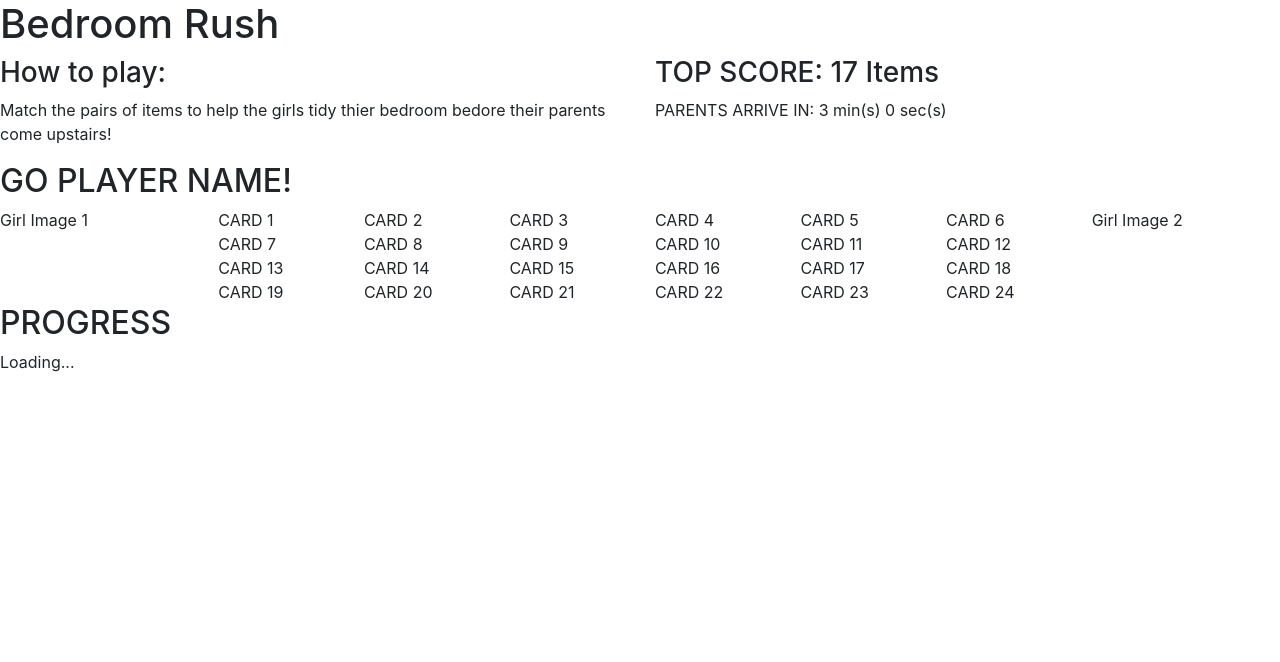
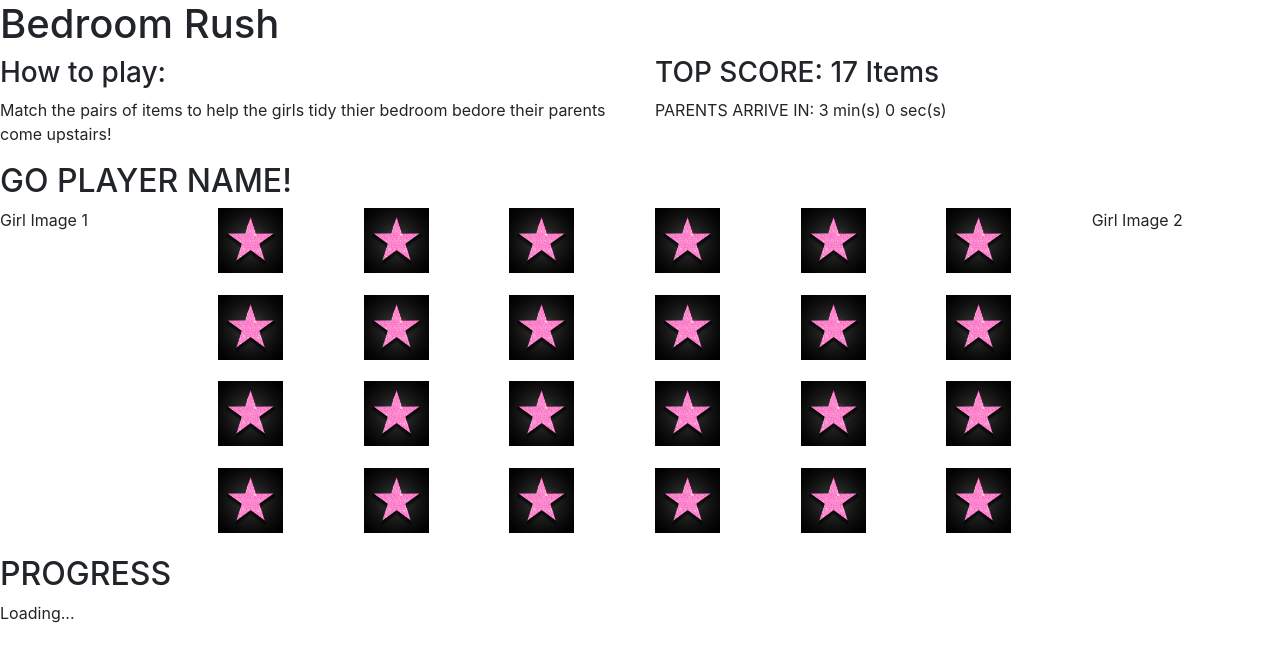
Before and after one commit to niallhatton/FunGame, a plain HTML site: page index.html in a window 1280 px wide. Drawn offline with nearby package versions, Linux system fonts and the light colour scheme; files that its build step writes are made by us from their sources.

Commit message:
Upload and link card defaul image and resize in css

```diff
--- /dev/null
+++ b/assets/css/style.css
@@ -0,0 +1,4 @@
+.card-image-default {
+    max-width: 75%;
+    max-height: 75%;
+}
--- a/index.html
+++ b/index.html
@@ -72,36 +72,36 @@
         <div class="col-2">Girl Image 1</div>
         <div class="col-8">
             <div class="row">
-                <div class="col-2">CARD 1</div>
-                <div class="col-2">CARD 2</div>
-                <div class="col-2">CARD 3</div>
-                <div class="col-2">CARD 4</div>
-                <div class="col-2">CARD 5</div>
-                <div class="col-2">CARD 6</div>
+                <div class="col-2"><img class="card-image-default" src="assets/images/BlackPinkStar.jpg"></div>
+                <div class="col-2"><img class="card-image-default" src="assets/images/BlackPinkStar.jpg"></div>
+                <div class="col-2"><img class="card-image-default" src="assets/images/BlackPinkStar.jpg"></div>
+                <div class="col-2"><img class="card-image-default" src="assets/images/BlackPinkStar.jpg"></div>
+                <div class="col-2"><img class="card-image-default" src="assets/images/BlackPinkStar.jpg"></div>
+                <div class="col-2"><img class="card-image-default" src="assets/images/BlackPinkStar.jpg"></div>
             </div>
             <div class="row">
-                <div class="col-2">CARD 7</div>
-                <div class="col-2">CARD 8</div>
-                <div class="col-2">CARD 9</div>
-                <div class="col-2">CARD 10</div>
-                <div class="col-2">CARD 11</div>
-                <div class="col-2">CARD 12</div>
+                <div class="col-2"><img class="card-image-default" src="assets/images/BlackPinkStar.jpg"></div>
+                <div class="col-2"><img class="card-image-default" src="assets/images/BlackPinkStar.jpg"></div>
+                <div class="col-2"><img class="card-image-default" src="assets/images/BlackPinkStar.jpg"></div>
+                <div class="col-2"><img class="card-image-default" src="assets/images/BlackPinkStar.jpg"></div>
+                <div class="col-2"><img class="card-image-default" src="assets/images/BlackPinkStar.jpg"></div>
+                <div class="col-2"><img class="card-image-default" src="assets/images/BlackPinkStar.jpg"></div>
             </div>
             <div class="row">
-                <div class="col-2">CARD 13</div>
-                <div class="col-2">CARD 14</div>
-                <div class="col-2">CARD 15</div>
-                <div class="col-2">CARD 16</div>
-                <div class="col-2">CARD 17</div>
-                <div class="col-2">CARD 18</div>
+                <div class="col-2"><img class="card-image-default" src="assets/images/BlackPinkStar.jpg"></div>
+                <div class="col-2"><img class="card-image-default" src="assets/images/BlackPinkStar.jpg"></div>
+                <div class="col-2"><img class="card-image-default" src="assets/images/BlackPinkStar.jpg"></div>
+                <div class="col-2"><img class="card-image-default" src="assets/images/BlackPinkStar.jpg"></div>
+                <div class="col-2"><img class="card-image-default" src="assets/images/BlackPinkStar.jpg"></div>
+                <div class="col-2"><img class="card-image-default" src="assets/images/BlackPinkStar.jpg"></div>
             </div>
             <div class="row">
-                <div class="col-2">CARD 19</div>
-                <div class="col-2">CARD 20</div>
-                <div class="col-2">CARD 21</div>
-                <div class="col-2">CARD 22</div>
-                <div class="col-2">CARD 23</div>
-                <div class="col-2">CARD 24</div>
+                <div class="col-2"><img class="card-image-default" src="assets/images/BlackPinkStar.jpg"></div>
+                <div class="col-2"><img class="card-image-default" src="assets/images/BlackPinkStar.jpg"></div>
+                <div class="col-2"><img class="card-image-default" src="assets/images/BlackPinkStar.jpg"></div>
+                <div class="col-2"><img class="card-image-default" src="assets/images/BlackPinkStar.jpg"></div>
+                <div class="col-2"><img class="card-image-default" src="assets/images/BlackPinkStar.jpg"></div>
+                <div class="col-2"><img class="card-image-default" src="assets/images/BlackPinkStar.jpg"></div>
             </div>
         </div>
         <div class="col-2">Girl Image 2</div>
```
Also changed, not shown: assets/images/BlackPinkStar.jpg (added), assets/styles/style.css (deleted).
